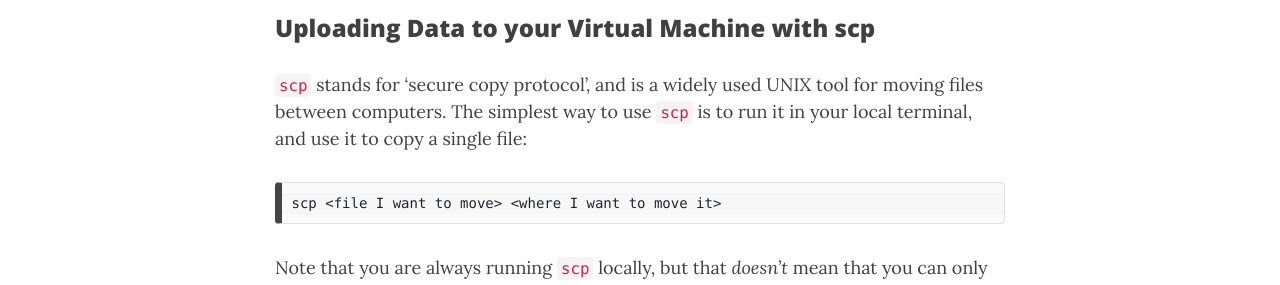
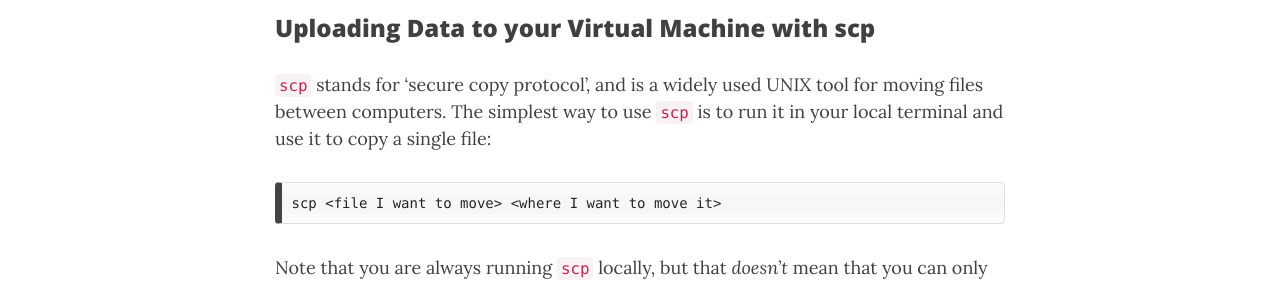
Before and after one commit to theheking/intro-to-command-line-hpc, a Jekyll site: the page built from practical_overview/7A_Writing_Scripts_workingwithdata.md, in a window 1280 px wide and 900 px high, scrolled down 5249 px. Shown: the part 160-445 px from the top of the window. Built offline with Jekyll 4.4.1, drawn with Linux system fonts in a browser that asks for light colours; nearby versions of some CDN libraries; comment, search, counter and statistics services are not loaded.

```diff
--- a/practical_overview/7A_Writing_Scripts_workingwithdata.md
+++ b/practical_overview/7A_Writing_Scripts_workingwithdata.md
@@ -152,7 +152,7 @@ Transferring Data Between your Local Machine and NCI GADI (there and back again)
 
 ### Uploading Data to your Virtual Machine with scp
 
-`scp` stands for ‘secure copy protocol’, and is a widely used UNIX tool for moving files between computers. The simplest way to use `scp` is to run it in your local terminal, and use it to copy a single file:
+`scp` stands for ‘secure copy protocol’, and is a widely used UNIX tool for moving files between computers. The simplest way to use `scp` is to run it in your local terminal and use it to copy a single file:
 
     scp <file I want to move> <where I want to move it>
 
```
